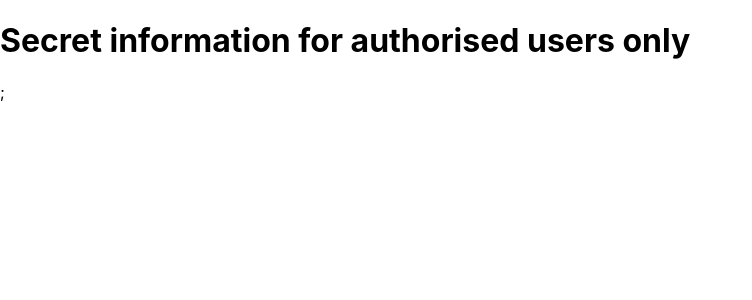
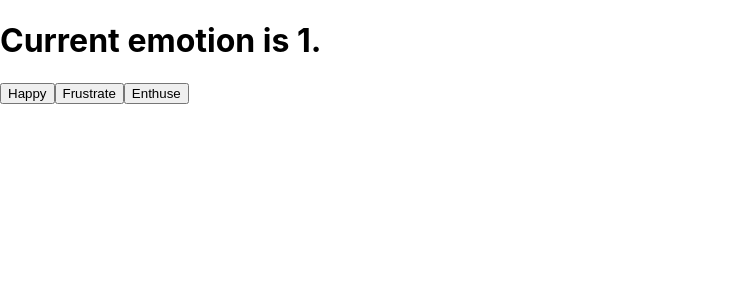
Before and after one commit to chibui/react-essentials, a React (Create React App) app: page / in a window 1280 px wide. Shown: the top 300 px of the page, without its empty margins (0-752 px from the left). Built offline with nearby package versions, Linux system fonts and the light colour scheme.

Commit message:
Undestanding useState hook

```diff
--- a/src/App.js
+++ b/src/App.js
@@ -1,19 +1,16 @@
-import React from 'react';
+import React, { useState } from 'react';
 import './App.css';
 
-function SecretComponent() {
-  return <h1>Secret information for authorised users only</h1>;
-}
+function App() { // object destructuring
+  // [currentState, setState]
+  const [emotion, setEmotion] = useState(1);
 
-function RegularComponent() {
-  return <h1>Everyone can see this component.</h1>;
-}
-
-// function App(props) {
-function App({authorised}) { // object destructuring
   return (
     <>
-      {authorised ? <SecretComponent /> : <RegularComponent />};
+      <h1>Current emotion is {emotion}.</h1>
+      <button onClick={ () => setEmotion('happy')}>Happy</button>
+      <button onClick={ () => setEmotion('frustrated')}>Frustrate</button>
+      <button onClick={ () => setEmotion('enthusiastic')}>Enthuse</button>
     </>
   )
 }
--- a/src/index.js
+++ b/src/index.js
@@ -3,14 +3,7 @@
 import './index.css';
 import App from './App';
 
-// const checklist = ['boots', 'tent', 'headlamp'];
-const [mostImportantItem, second] = ['boots', 'tent', 'headlamp']; // destructuring array
-const [, , light] = ['boots', 'tent', 'headlamp']; // skipping items
-console.log('mostImportantItem', mostImportantItem);
-console.log('second', second);
-console.log('light', light);
-
 ReactDOM.render(
-  <App authorised={true}/>,
+  <App />,
   document.getElementById('root')
 );
```
